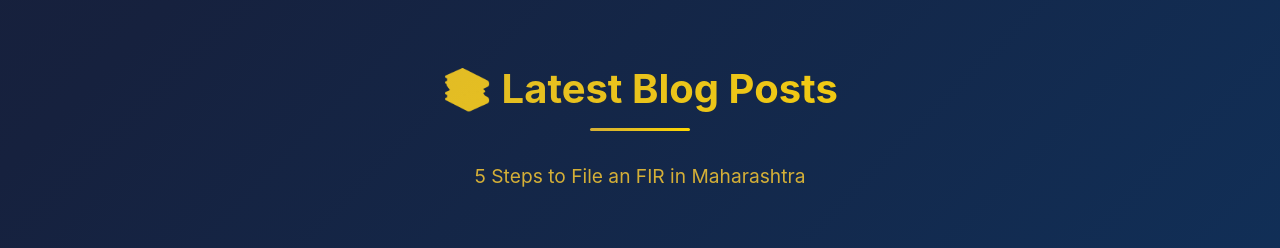
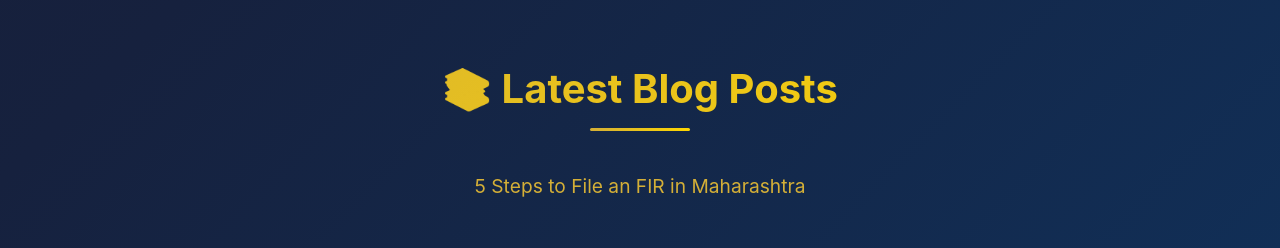
Before and after one commit to ssadvocate/ss-advocates, a plain HTML site: page index.html in a window 1280 px wide. Shown: the part 1716-1964 px from the top of the page. Drawn offline with Linux system fonts and the light colour scheme.

Commit message:
Update index.html

```diff
--- a/index.html
+++ b/index.html
@@ -643,19 +643,56 @@
             </div>
         </section>
 
-        <!-- Blog Section -->
-<section id="blog" class="section">
+      <section id="blog" class="section">
   <h2 class="section-title">📚 Latest Blog Posts</h2>
   <div style="text-align:center;">
     <ul style="list-style:none; padding:0;">
       <li>
-        <a href="blog/post1.html" style="color:#d4af37; text-decoration:none; font-size:1.2em;">
+        <a href="blog/post1.html" class="blog-link">
           5 Steps to File an FIR in Maharashtra
         </a>
       </li>
     </ul>
   </div>
 </section>
+
+<style>
+  /* Blog Link Styling */
+  .blog-link {
+    color: #d4af37;
+    text-decoration: none;
+    font-size: 1.2em;
+    display: inline-block;
+    padding: 10px 15px;
+    border-radius: 8px;
+    transition: all 0.3s ease;
+    position: relative;
+  }
+
+  /* Add underline animation */
+  .blog-link::after {
+    content: '';
+    position: absolute;
+    bottom: 0;
+    left: 0;
+    width: 0;
+    height: 2px;
+    background: #ffd700;
+    transition: width 0.3s ease;
+  }
+
+  /* Hover Effects */
+  .blog-link:hover {
+    background: rgba(212, 175, 55, 0.1);
+    color: #ffd700;
+    transform: translateY(-2px);
+  }
+
+  .blog-link:hover::after {
+    width: 100%;
+  }
+</style>
+
 
         <!-- Contact Section -->
         <section id="contact" class="section">
```
